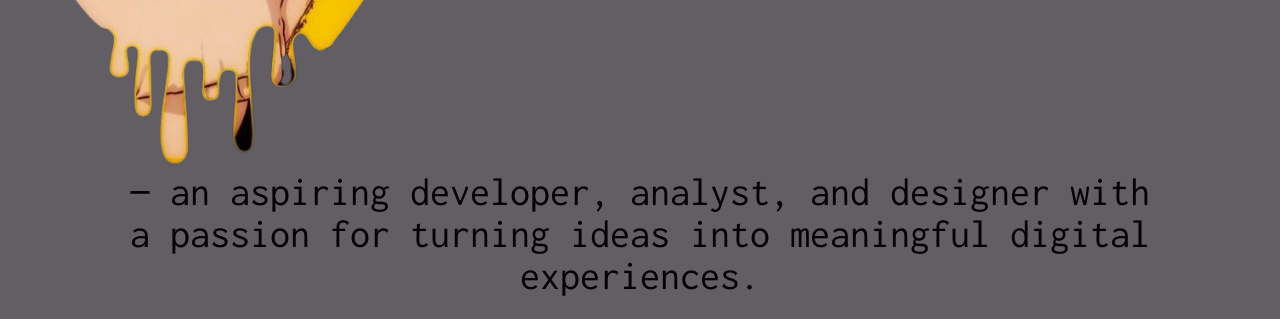
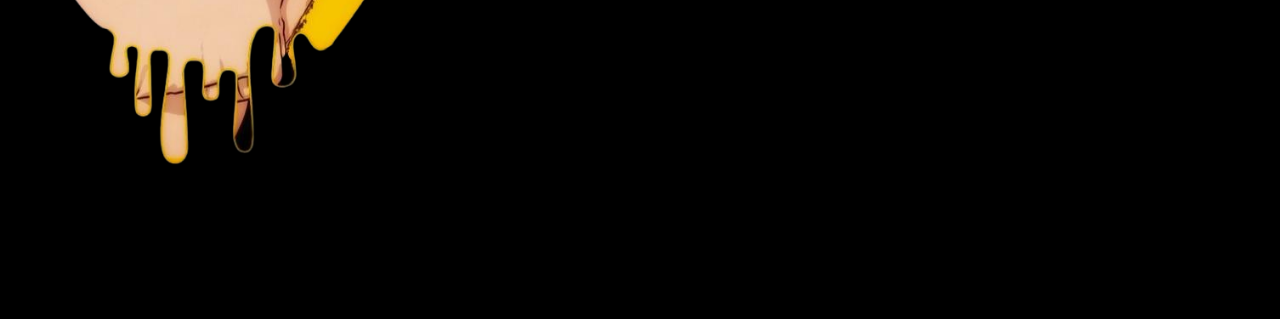
Before and after one commit to primaverashaide/shaiderobertprimavera-no-media-query-, a plain HTML site: page index.html in a window 1280 px wide. Shown: the part 356-675 px from the top of the page. Drawn offline with Linux system fonts and the light colour scheme; a web font is replaced by a local one.

Commit message:
Add files via upload

```diff
--- a/css/main.css
+++ b/css/main.css
@@ -17,7 +17,7 @@ html{
 body{
     min-height: 100vh;
     /* margin: 25px; */
-    background-color: rgb(99, 94, 99);
+    background-color: rgb(0, 0, 0);
 }
 
 
```
